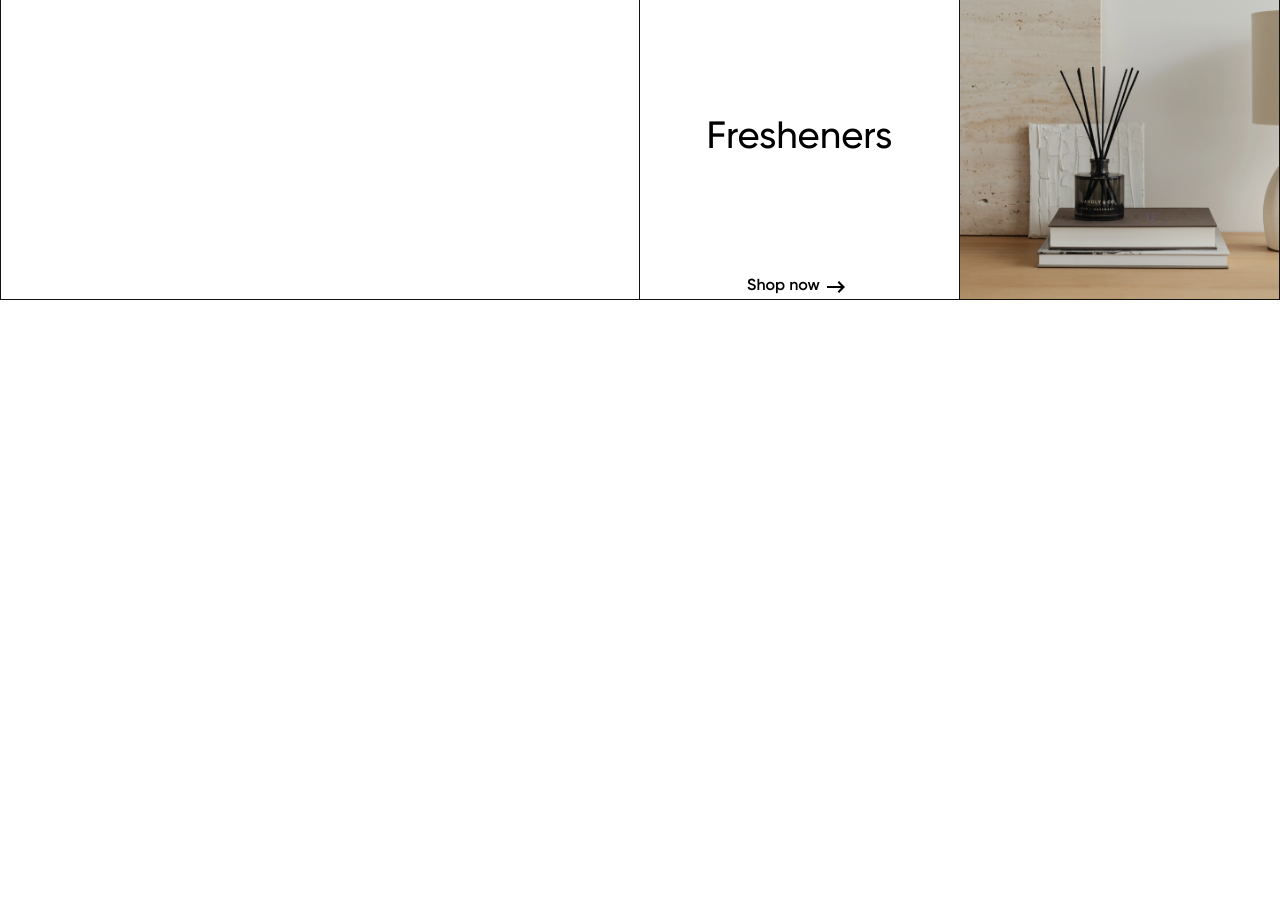
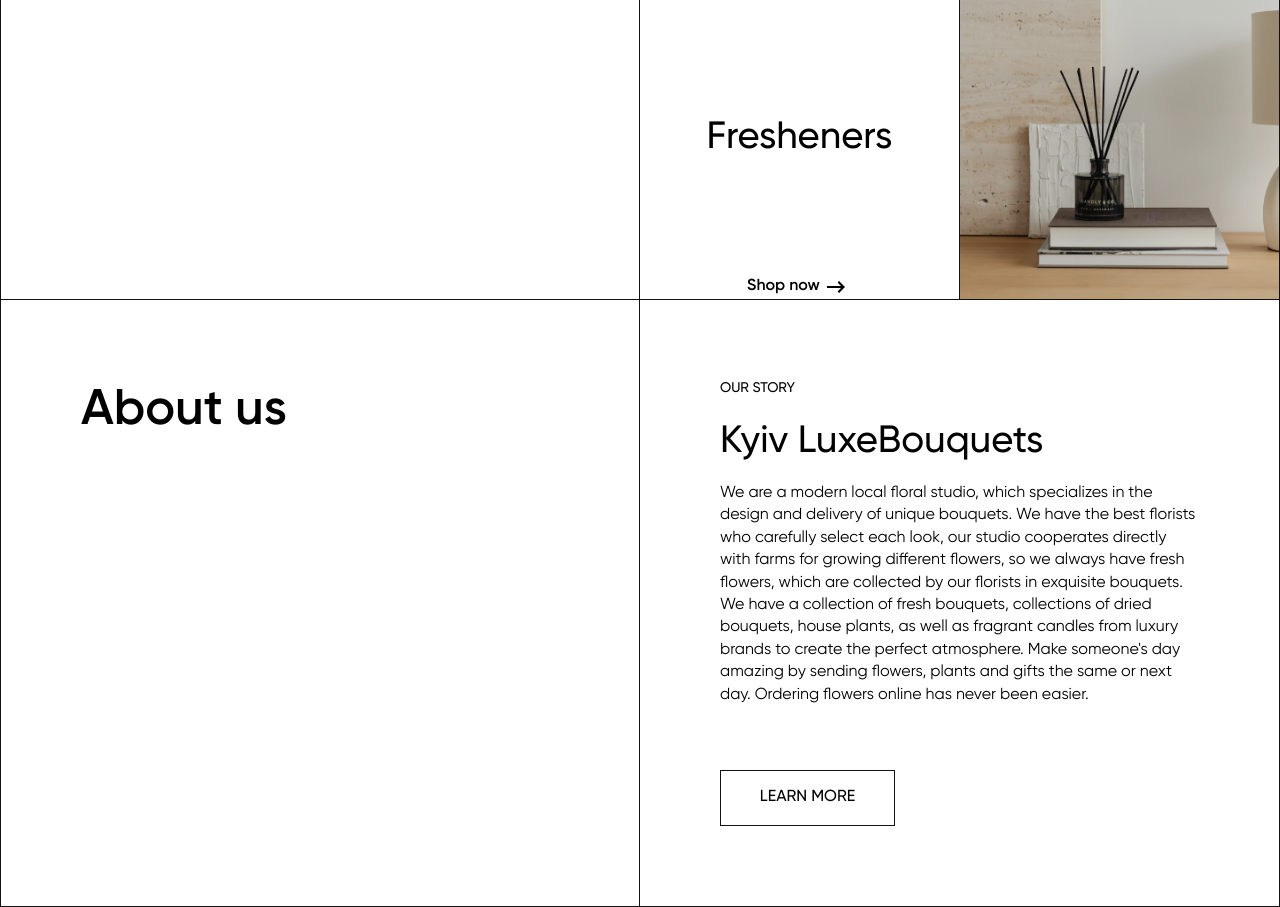
Before and after one commit to huhhell/FlowerSite, a plain HTML site: page index.html in a window 1280 px wide. Shown: the part 1494-2401 px from the top of the page. Before the commit the page ends 1794 px from the top, so only its background shows below. Drawn offline with Linux system fonts and the light colour scheme; files whose address does not match are found by name.

Commit message:
Flower site. about-block

```diff
--- a/index.html
+++ b/index.html
@@ -127,6 +127,19 @@
             </div>
         </div>
     </div>
+    <div class="about">
+        <div class="about__container">
+            <div class="about__title">About us</div>
+            <div class="about__description">
+                <div class="about__description-tip">our story</div>
+                <div class="about__description-title">Kyiv LuxeBouquets</div>
+                <div class="about__description-text">We are a modern local floral studio, which specializes in the design and delivery of unique bouquets. We have the best florists who carefully select each look, our studio cooperates directly with farms for growing different flowers, so we always have fresh flowers, which are collected by our florists in exquisite bouquets. We have a collection of fresh bouquets, collections of dried bouquets, house plants, as well as fragrant candles from luxury brands to create the perfect atmosphere. Make someone's day amazing by sending flowers, plants and gifts the same or next day. Ordering flowers online has never been easier.</div>
+                <div class="about__description-button">
+                    <button>learn more</button>
+                </div>
+            </div>
+        </div>
+    </div>
 </div>
 </body>
 </html>
--- a/styles/style.scss
+++ b/styles/style.scss
@@ -248,3 +248,55 @@
     border-top: none;
   }
 }
+
+.about {
+  border: 1px solid #121212;
+  border-top: none;
+  &__container {
+    display: flex;
+  }
+  &__title {
+    flex: 0 0 50%;
+    padding: 80px 0 0 80px;
+    font-size: 50px;
+    font-weight: 600;
+    line-height: 120%;
+    border-right: 1px solid #121212;
+  }
+
+  &__description {
+    flex: 0 0 50%;
+    padding: 80px;
+
+    &-tip {
+      text-transform: uppercase;
+      font-size: 14px;
+      font-weight: 500;
+      line-height: 120%;
+      margin-bottom: 24px;
+    }
+    &-title {
+      font-size: 38px;
+      font-weight: 500;
+      line-height: 120%;
+      margin-bottom: 16px;
+    }
+    &-text {
+      font-size: 16px;
+      line-height: 140%;
+      font-weight: 400;
+      margin-bottom: 64px;
+    }
+    &-button button{
+      background-color: #fff;
+      width: 175px;
+      height: 56px;
+      font-size: 16px;
+      font-weight: 500;
+      line-height: 120%;
+      text-align: center;
+      text-transform: uppercase;
+      border: 1px solid #121212;
+    }
+  }
+}
```
Also changed, not shown: styles/style.css, 1 other file.
